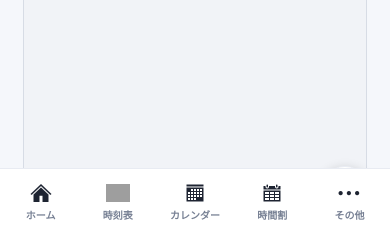
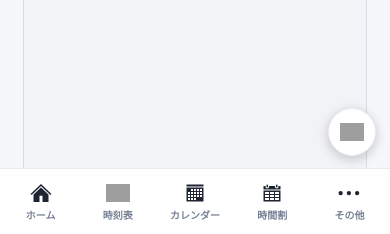
Before and after one commit to kirimaru0227/Meigen, a Flask app: template home_dashboard_site/templates/timetable.html in a window 390 px wide. Shown: the part 610-844 px from the top of the page. Run offline with Flask 3, Linux system fonts and the light colour scheme; the template is opened without the code that fills it: most values are stand-ins (such as "Sample title", 1, 10 or a date in 2020); data that the repository does not hold is empty; parts of the project's set-up code (start-up, migrations or seed data) failed here and were passed over; some libraries are stand-ins or nearby versions; grey boxes are pictures that could not be loaded.

Commit message:
Add files via upload

```diff
--- a/home_dashboard_site/templates/timetable.html
+++ b/home_dashboard_site/templates/timetable.html
@@ -2,20 +2,30 @@
 {% block title %}迷言｜時刻表{% endblock %}
 {% block content %}
 <style>
-/* 乗り換えボタン：運行情報ページの更新ボタンと同じ右下位置に固定 */
+/* 乗り換えボタン：下部メニューの上に配置し、読み込み画面より背面にする */
 html body .tt-page .tt-transfer-button {
   position: fixed !important;
   right: 18px !important;
-  bottom: calc(14px + env(safe-area-inset-bottom, 0px)) !important;
+  bottom: calc(78px + env(safe-area-inset-bottom, 0px)) !important;
   left: auto !important;
   top: auto !important;
   width: 54px !important;
   height: 54px !important;
-  z-index: 1000 !important;
+  z-index: 9999 !important;
 }
-/* 乗り換えパネルも読み込み画面より前面に出ない重なり順にする */
 html body .tt-page .tt-transfer-panel {
-  z-index: 1001 !important;
+  z-index: 9999 !important;
+}
+@media (max-width: 600px) {
+  html body .tt-page .tt-transfer-button {
+    right: 14px !important;
+    bottom: calc(78px + env(safe-area-inset-bottom, 0px)) !important;
+    width: 48px !important;
+    height: 48px !important;
+  }
+  html body .tt-page .tt-transfer-panel {
+    bottom: calc(136px + env(safe-area-inset-bottom, 0px)) !important;
+  }
 }
 </style>
 <section class="tt-page">
```
